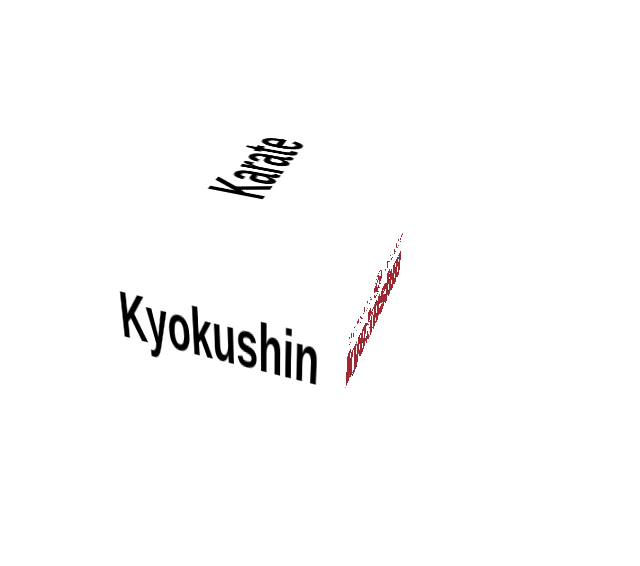
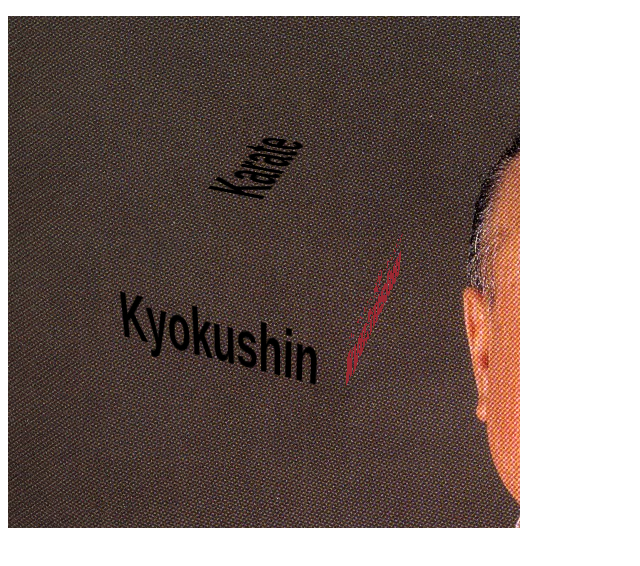
Before and after one commit to krisjo/krisjo.github.io, a plain HTML site: page ukk/index.html in a window 1280 px wide. Shown: the whole page, without its empty margins (0-640 px from the left). Drawn offline with Linux system fonts and the light colour scheme.

Commit message:
Rättade filnamn

```diff
--- a/ukk/index.html
+++ b/ukk/index.html
@@ -7,7 +7,7 @@
 	<body onload="initCube()">
 		<p id="cube" texts="Uppsala;Kyokushin;Karate"
 		 images="/img/200px-Kyokushin.png;/img/kyokushin-vit-med-transparent-bakgrund.png;/img/kyokushin-logo-CA2508C8C8-seeklogo.com.png"
-		 style="height : 512px; width : 512px; background-image: url('/img/Oyama.jpeg');  background-repeat: no-repeat;
+		 style="height : 512px; width : 512px; background-image: url('/img/Oyama.jpg');  background-repeat: no-repeat;
 		 background-attachment: fixed;
 	   "></p>
     </body>
```
